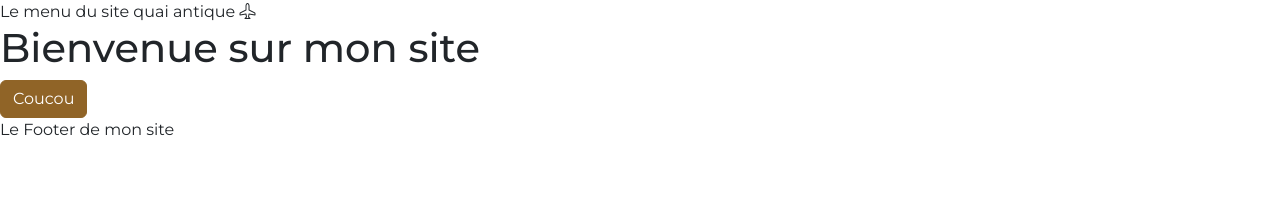
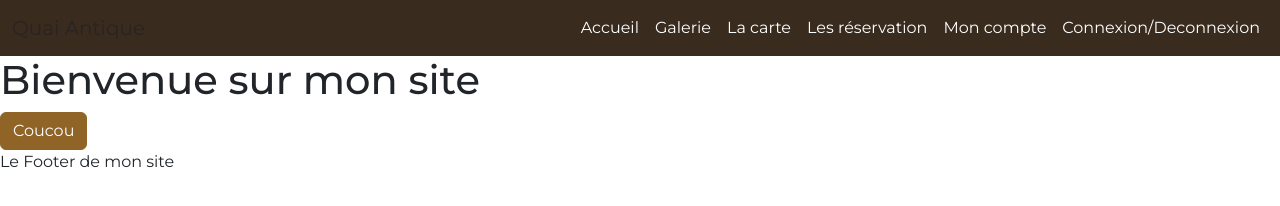
Before and after one commit to ARIVE-KARIMA/QuaiAntiqueFront, a website with bundled scripts: page index.html in a window 1280 px wide. Built offline with nearby package versions, Linux system fonts and the light colour scheme; a web font is replaced by a local one.

Commit message:
Add site header

```diff
--- a/index.html
+++ b/index.html
@@ -21,7 +21,39 @@
 
 <body>
 
-    <header>Le menu du site quai antique <i class="bi bi-airplane"></i></header>
+    <header>
+        <nav class="navbar navbar-expand-lg bg-dark" data-bs-theme="dark">
+            <div class="container-fluid">
+                <a class="navbar-brand" href="/">Quai Antique</a>
+                <button class="navbar-toggler" type="button" data-bs-toggle="collapse"
+                    data-bs-target="#navbarSupportedContent" aria-controls="navbarSupportedContent"
+                    aria-expanded="false" aria-label="Toggle navigation">
+                    <span class="navbar-toggler-icon"></span>
+                </button>
+                <div class="collapse navbar-collapse" id="navbarSupportedContent">
+                    <ul class="navbar-nav ms-auto mb-2 mb-lg-0">
+                        <li class="nav-item">
+                            <a class="nav-link" href="/">Accueil</a>
+                        </li>
+                        <li class="nav-item">
+                            <a class="nav-link" href="#">Galerie</a>
+                        </li>
+                        <li class="nav-item">
+                            <a class="nav-link" href="#">La carte</a>
+                        </li>
+                        <li class="nav-item">
+                            <a class="nav-link" href="#">Les réservation</a>
+                        </li>
+                        <li class="nav-item">
+                            <a class="nav-link" href="#">Mon compte </a>
+                        </li>
+                        <li class="nav-item">
+                            <a class="nav-link" href="#">Connexion/Deconnexion</a>
+                        </li>
+                    </ul>
+                </div>
+        </nav>
+    </header>
 
     <main id="main-page"></main>
 
--- a/style/main.scss
+++ b/style/main.scss
@@ -1,2 +1,6 @@
 @import url("/node_modules/bootstrap-icons/font/bootstrap-icons.css");
 @import 'custom';
+
+.nav-link {
+    color: white;
+}
```
Also changed, not shown: assets/css/main.css, 1 other file.
